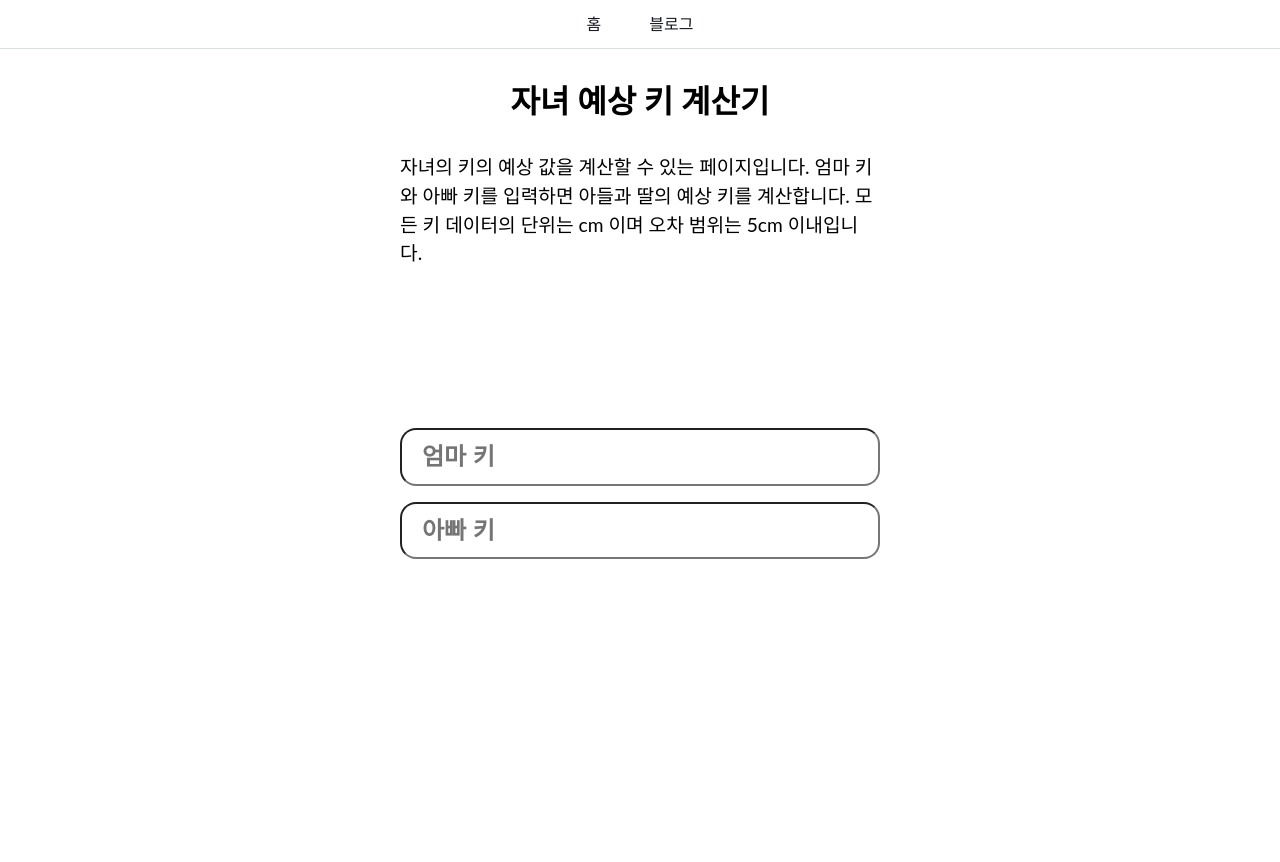
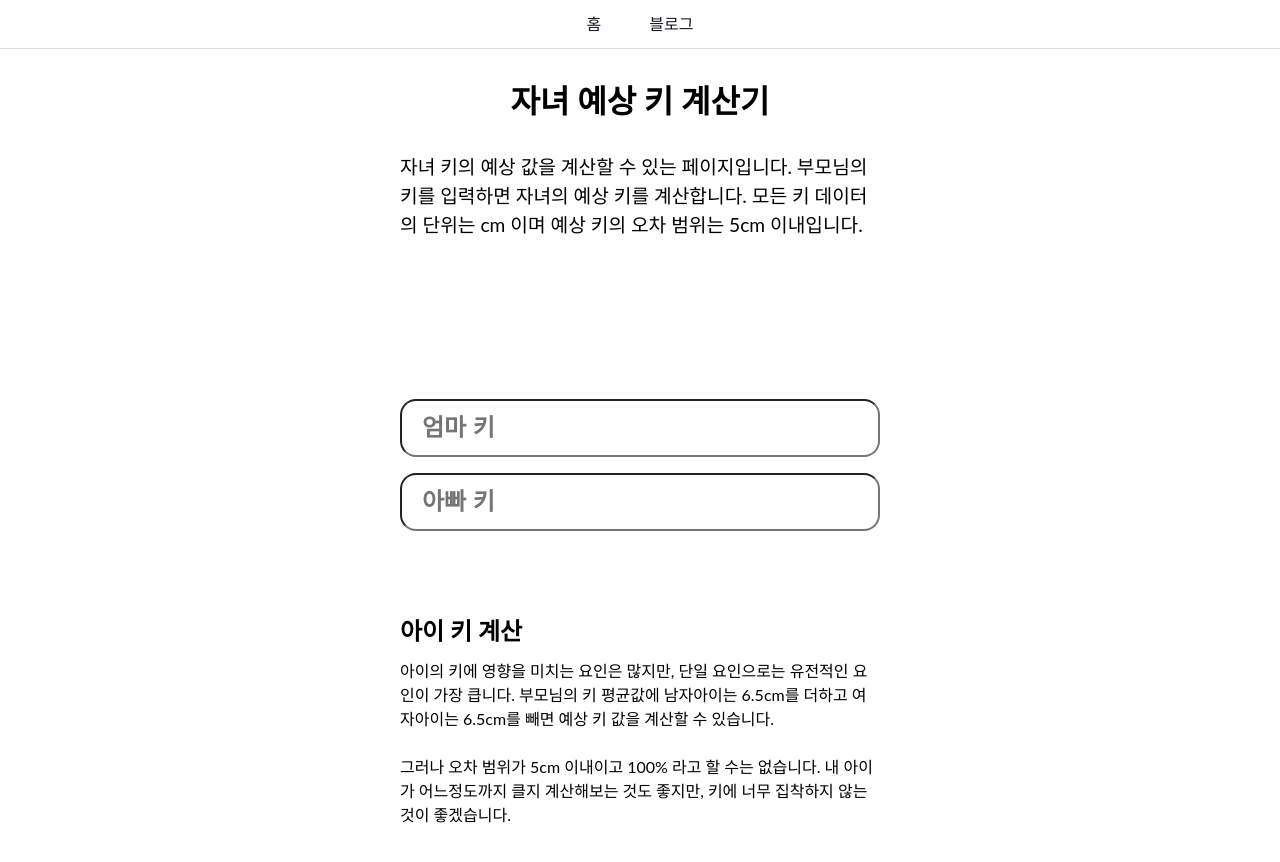
Before and after one commit to zziri/app, a Next.js app: page /calculator/height in a window 1280 px wide. Shown: the top 862 px of the page. Before the commit the page ends 800 px from the top, so only its background shows below. Built offline with nearby package versions, Linux system fonts and the light colour scheme.

Commit message:
[dev/height] seo article, refactoring,

```diff
--- a/next-sitemap.config.js
+++ b/next-sitemap.config.js
@@ -2,6 +2,7 @@ module.exports = {
   siteUrl: 'https://app.zziri.me',
   generateRobotsTxt: true,
   exclude: [
-    '**/_components/*',
+    // '**/_components/*',
+    '**/_*/*',
   ],
 };
--- /dev/null
+++ b/src/data/articleList/index.tsx
@@ -0,0 +1,20 @@
+import Article from "@/types/Article";
+
+const heightArticleList: Array<Article> = [
+  {
+    subtitle: '아이 키 계산',
+    contents: (
+      <>
+        <article>
+          아이의 키에 영향을 미치는 요인은 많지만, 단일 요인으로는 유전적인 요인이 가장 큽니다. 부모님의 키 평균값에 남자아이는 6.5cm를 더하고 여자아이는 6.5cm를 빼면 예상 키 값을 계산할 수 있습니다.
+          <br /><br />
+          그러나 오차 범위가 5cm 이내이고 100% 라고 할 수는 없습니다. 내 아이가 어느정도까지 클지 계산해보는 것도 좋지만, 키에 너무 집착하지 않는 것이 좋겠습니다.
+        </article>
+      </>
+    ),
+  },
+]
+
+export {
+  heightArticleList,
+}
--- /dev/null
+++ b/src/pages/calculator/height/_components/HeightBody.tsx
@@ -0,0 +1,48 @@
+import { isNil } from "lodash-es";
+import { useState } from "react";
+import { styled } from "styled-components";
+import HeightResult from "./HeightResult";
+import EmptyDiv from "@/components/common/EmptyDiv";
+
+const Wrapper = styled.div`
+  display: flex;
+  flex-direction: column;
+  gap: 1rem;
+`;
+
+const Input = styled.input`
+  font-size: 1.5rem;
+  padding-left: 1.25rem;
+  padding-top: 0.8rem;
+  padding-bottom: 0.8rem;
+  border-radius: 1rem;
+  &::placeholder {
+    font-weight: bold;
+  }
+`;
+
+const HeightBody = () => {
+  const [motherHeight, setMotherHeight] = useState(0);
+  const [fatherHeight, setFatherHeight] = useState(0);
+
+  const setted = !isNil(motherHeight) && !isNil(fatherHeight) && motherHeight !== 0 && fatherHeight !== 0;
+
+  return (
+    <>
+      <Wrapper>
+        {setted && <HeightResult motherHeight={motherHeight} fatherHeight={fatherHeight} />}
+        {!setted && <EmptyDiv height="8rem" />}
+        <Input
+          placeholder="엄마 키"
+          onChange={(e) => setMotherHeight(Number(e.target.value))}
+          value={motherHeight === 0 ? '' : motherHeight} />
+        <Input
+          placeholder="아빠 키"
+          onChange={(e) => setFatherHeight(Number(e.target.value))}
+          value={fatherHeight === 0 ? '' : fatherHeight} />
+      </Wrapper>
+    </>
+  );
+}
+
+export default HeightBody;
--- a/src/pages/calculator/height/_components/HeightResult.tsx
+++ b/src/pages/calculator/height/_components/HeightResult.tsx
@@ -31,11 +31,11 @@ const HeightResult = ({ motherHeight, fatherHeight }
     <>
       <Wrapper>
         <ResultItem>
-          <Heading>{'딸'}</Heading>
+          <Heading>{'여아'}</Heading>
           <Text>{((motherHeight + fatherHeight - 13) / 2.0).toFixed(1)}</Text>
         </ResultItem>
         <ResultItem>
-          <Heading>{'아들'}</Heading>
+          <Heading>{'남아'}</Heading>
           <Text>{((motherHeight + fatherHeight + 13) / 2.0).toFixed(1)}</Text>
         </ResultItem>
       </Wrapper>
--- a/src/pages/calculator/height/index.tsx
+++ b/src/pages/calculator/height/index.tsx
@@ -2,59 +2,15 @@ import Description from "@/components/common/Description";
 import SeoArticle from "@/components/common/SeoArticle";
 import SeoHead from "@/components/common/SeoHead";
 import Title from "@/components/common/Title";
-import styled from "styled-components";
-import HeightResult from "./_components/HeightResult";
-import { useState } from "react";
-import { isNil } from "lodash-es";
-import EmptyDiv from "@/components/common/EmptyDiv";
+import HeightBody from "./_components/HeightBody";
+import { heightArticleList } from "@/data/articleList";
 
 const title = '자녀 예상 키 계산기';
 const description = `
-자녀의 키의 예상 값을 계산할 수 있는 페이지입니다.
-엄마 키와 아빠 키를 입력하면 아들과 딸의 예상 키를 계산합니다.
-모든 키 데이터의 단위는 cm 이며 오차 범위는 5cm 이내입니다.
+자녀 키의 예상 값을 계산할 수 있는 페이지입니다.
+부모님의 키를 입력하면 자녀의 예상 키를 계산합니다.
+모든 키 데이터의 단위는 cm 이며 예상 키의 오차 범위는 5cm 이내입니다.
 `;
-
-const Wrapper = styled.div`
-  display: flex;
-  flex-direction: column;
-  gap: 1rem;
-`;
-
-const Input = styled.input`
-  font-size: 1.5rem;
-  padding-left: 1.25rem;
-  padding-top: 0.8rem;
-  padding-bottom: 0.8rem;
-  border-radius: 1rem;
-  &::placeholder {
-    font-weight: bold;
-  }
-`;
-
-const HeightBody = () => {
-  const [motherHeight, setMotherHeight] = useState(0);
-  const [fatherHeight, setFatherHeight] = useState(0);
-
-  const setted = !isNil(motherHeight) && !isNil(fatherHeight) && motherHeight !== 0 && fatherHeight !== 0;
-
-  return (
-    <>
-      <Wrapper>
-        {setted && <HeightResult motherHeight={motherHeight} fatherHeight={fatherHeight} />}
-        {!setted && <EmptyDiv height="8rem" />}
-        <Input
-          placeholder="엄마 키"
-          onChange={(e) => setMotherHeight(Number(e.target.value))}
-          value={motherHeight === 0 ? '' : motherHeight} />
-        <Input
-          placeholder="아빠 키"
-          onChange={(e) => setFatherHeight(Number(e.target.value))}
-          value={fatherHeight === 0 ? '' : fatherHeight} />
-      </Wrapper>
-    </>
-  );
-}
 
 const Height = () => {
   return (
@@ -65,7 +21,7 @@ const Height = () => {
       <Title title={title} />
       <Description content={description} />
       <HeightBody />
-      <SeoArticle list={[]} />
+      <SeoArticle list={heightArticleList} />
     </>
   );
 }
```
Also changed, not shown: 1 other file (tests, documents, lock files or other folders).
